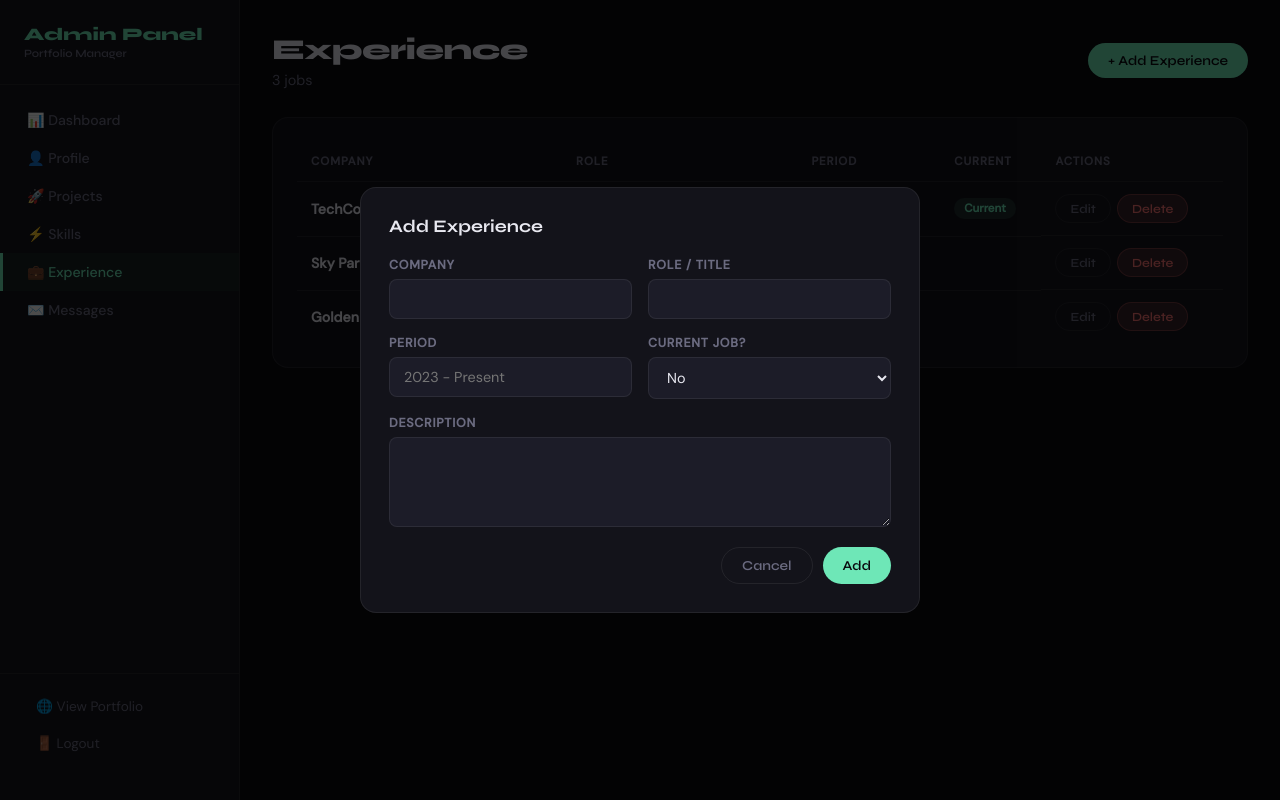
After one commit to azhaktheara-blip/portfolio, a Django app: page /dashboard/experience/ in a window 1280 px wide, after a click on "+ Add Experience". The commit adds this page. Run offline with Django 4.2, Linux system fonts and the light colour scheme; a user stored in the database is signed in.

Commit message:
Fix admin panel edit and delete

```diff
--- a/data/experience.csv
+++ b/data/experience.csv
@@ -1,4 +1,4 @@
 id,company,role,period,description,current
-1,TechCorp Inc.,Senior Full-Stack Developer,2022 - Present,"Lead developer for customer-facing web platform serving 500K+ users. Architected microservices migration reducing latency by 40%.",true
-2,StartupXYZ,Full-Stack Developer,2020 - 2022,"Built SaaS product from scratch with 3 co-founders. Launched MVP in 3 months, grew to 10K paying customers.",false
-3,Digital Agency Co.,Junior Web Developer,2019 - 2020,"Delivered 20+ client websites. Specialized in React frontends and WordPress custom development.",false
+1,TechCorp Inc.,Senior Full-Stack Developer,2022 - Present,Lead developer for customer-facing web platform serving 500K+ users. Architected microservices migration reducing latency by 40%.,true
+2,Sky Park Condotel & Residence,Guest Relation,2020 - 2022,"I enjoyed as guest relation, I been met a lot of strange people that I got a lot of ideas",false
+3,Golden Temple Hotel,Receptionist,2022-2025,I have been working in hospitality field for 3 years where I start learn how to speak english and improve communicate skill that help me gain more,false
--- /dev/null
+++ b/portfolio_app/templates/portfolio_app/admin_base.html
@@ -0,0 +1,85 @@
+<!DOCTYPE html>
+<html lang="en">
+<head>
+<meta charset="UTF-8">
+<meta name="viewport" content="width=device-width, initial-scale=1.0">
+<title>Admin - {% block title %}{% endblock %}</title>
+<link href="https://fonts.googleapis.com/css2?family=Syne:wght@600;700;800&family=DM+Sans:wght@400;500&display=swap" rel="stylesheet">
+<style>
+:root{--bg:#0a0a0f;--surface:#13131a;--surface2:#1c1c28;--border:rgba(255,255,255,0.07);--accent:#6ee7b7;--accent2:#a78bfa;--text:#e8e8f0;--muted:#6b6b80;--danger:#f87171;--font-head:"Syne",sans-serif;--font-body:"DM Sans",sans-serif}
+*,*::before,*::after{box-sizing:border-box;margin:0;padding:0}
+body{background:var(--bg);color:var(--text);font-family:var(--font-body);display:flex;min-height:100vh}
+a{color:inherit;text-decoration:none}
+.sidebar{width:240px;background:var(--surface);border-right:1px solid var(--border);display:flex;flex-direction:column;padding:24px 0;position:fixed;top:0;bottom:0;left:0}
+.sidebar-logo{font-family:var(--font-head);font-size:1.1rem;font-weight:800;color:var(--accent);padding:0 24px 24px;border-bottom:1px solid var(--border)}
+.sidebar-logo span{display:block;font-size:0.7rem;color:var(--muted);font-weight:400;margin-top:2px}
+.nav{padding:16px 0;flex:1}
+.nav-item{display:flex;align-items:center;gap:10px;padding:10px 24px;color:var(--muted);font-size:0.88rem;font-weight:500;transition:all 0.2s;border-left:3px solid transparent}
+.nav-item:hover,.nav-item.active{color:var(--accent);background:rgba(110,231,183,0.06);border-left-color:var(--accent)}
+.sidebar-footer{padding:16px 24px;border-top:1px solid var(--border)}
+.logout-btn{display:flex;align-items:center;gap:8px;color:var(--muted);font-size:0.85rem;padding:8px 12px;border-radius:8px;transition:all 0.2s;width:100%}
+.logout-btn:hover{color:var(--danger)}
+.main{margin-left:240px;flex:1;padding:32px}
+.page-header{margin-bottom:28px}
+.page-title{font-family:var(--font-head);font-size:1.8rem;font-weight:800;letter-spacing:-0.02em}
+.page-subtitle{color:var(--muted);font-size:0.9rem;margin-top:4px}
+.card{background:var(--surface);border:1px solid var(--border);border-radius:16px;padding:24px;margin-bottom:24px}
+.form-grid{display:grid;grid-template-columns:1fr 1fr;gap:16px}
+.form-group{display:flex;flex-direction:column;gap:6px}
+.form-group.full{grid-column:span 2}
+label{font-size:0.78rem;font-weight:600;color:var(--muted);letter-spacing:0.06em;text-transform:uppercase}
+input,textarea,select{background:var(--surface2);border:1px solid var(--border);border-radius:8px;padding:10px 14px;color:var(--text);font-family:var(--font-body);font-size:0.9rem;outline:none;transition:border-color 0.2s;width:100%}
+input:focus,textarea:focus,select:focus{border-color:var(--accent)}
+textarea{resize:vertical;min-height:90px}
+select option{background:var(--surface2)}
+.btn{display:inline-flex;align-items:center;gap:6px;padding:9px 20px;border-radius:100px;font-family:var(--font-head);font-weight:600;font-size:0.85rem;cursor:pointer;border:none;transition:all 0.2s}
+.btn-primary{background:var(--accent);color:#0a0a0f}
+.btn-primary:hover{opacity:0.9}
+.btn-danger{background:rgba(248,113,113,0.15);color:var(--danger);border:1px solid rgba(248,113,113,0.3)}
+.btn-ghost{background:transparent;color:var(--muted);border:1px solid var(--border)}
+.btn-ghost:hover{border-color:var(--accent);color:var(--accent)}
+.btn-sm{padding:6px 14px;font-size:0.78rem}
+table{width:100%;border-collapse:collapse}
+th,td{padding:12px 14px;text-align:left;border-bottom:1px solid var(--border);font-size:0.88rem}
+th{color:var(--muted);font-size:0.72rem;font-weight:600;letter-spacing:0.08em;text-transform:uppercase}
+tr:last-child td{border-bottom:none}
+tr:hover td{background:rgba(255,255,255,0.02)}
+.badge{display:inline-block;padding:3px 10px;border-radius:100px;font-size:0.72rem;font-weight:600}
+.badge-green{background:rgba(110,231,183,0.12);color:var(--accent)}
+.badge-purple{background:rgba(167,139,250,0.12);color:var(--accent2)}
+.alert{padding:12px 16px;border-radius:8px;font-size:0.88rem;margin-bottom:20px}
+.alert-success{background:rgba(110,231,183,0.1);border:1px solid rgba(110,231,183,0.3);color:var(--accent)}
+.alert-error{background:rgba(248,113,113,0.1);border:1px solid rgba(248,113,113,0.3);color:var(--danger)}
+.stats-grid{display:grid;grid-template-columns:repeat(4,1fr);gap:16px;margin-bottom:28px}
+.stat-card{background:var(--surface);border:1px solid var(--border);border-radius:16px;padding:20px 24px}
+.stat-val{font-family:var(--font-head);font-size:2rem;font-weight:800;color:var(--accent)}
+.stat-label{color:var(--muted);font-size:0.82rem;margin-top:4px}
+.modal-overlay{display:none;position:fixed;inset:0;background:rgba(0,0,0,0.7);z-index:1000;align-items:center;justify-content:center}
+.modal-overlay.open{display:flex}
+.modal{background:var(--surface);border:1px solid var(--border);border-radius:16px;padding:28px;width:90%;max-width:560px;max-height:90vh;overflow-y:auto}
+.modal-title{font-family:var(--font-head);font-size:1.1rem;font-weight:700;margin-bottom:20px}
+.modal-actions{display:flex;gap:10px;justify-content:flex-end;margin-top:20px}
+</style>
+</head>
+<body>
+<aside class="sidebar">
+  <div class="sidebar-logo">Admin Panel<span>Portfolio Manager</span></div>
+  <nav class="nav">
+    <a href="{% url 'admin_dashboard' %}" class="nav-item {% if request.resolver_match.url_name == 'admin_dashboard' %}active{% endif %}">📊 Dashboard</a>
+    <a href="{% url 'admin_profile' %}" class="nav-item {% if request.resolver_match.url_name == 'admin_profile' %}active{% endif %}">👤 Profile</a>
+    <a href="{% url 'admin_projects' %}" class="nav-item {% if request.resolver_match.url_name == 'admin_projects' %}active{% endif %}">🚀 Projects</a>
+    <a href="{% url 'admin_skills' %}" class="nav-item {% if request.resolver_match.url_name == 'admin_skills' %}active{% endif %}">⚡ Skills</a>
+    <a href="{% url 'admin_experience' %}" class="nav-item {% if request.resolver_match.url_name == 'admin_experience' %}active{% endif %}">💼 Experience</a>
+    <a href="{% url 'admin_messages' %}" class="nav-item {% if request.resolver_match.url_name == 'admin_messages' %}active{% endif %}">✉️ Messages</a>
+  </nav>
+  <div class="sidebar-footer">
+    <a href="/" class="logout-btn">🌐 View Portfolio</a>
+    <a href="{% url 'admin_logout' %}" class="logout-btn" style="margin-top:4px">🚪 Logout</a>
+  </div>
+</aside>
+<main class="main">
+  {% if messages %}{% for msg in messages %}<div class="alert {% if msg.tags == 'error' %}alert-error{% else %}alert-success{% endif %}">{{ msg }}</div>{% endfor %}{% endif %}
+  {% block content %}{% endblock %}
+</main>
+</body>
+</html>
--- /dev/null
+++ b/portfolio_app/templates/portfolio_app/admin_experience.html
@@ -0,0 +1,98 @@
+{% extends "portfolio_app/admin_base.html" %}
+{% block title %}Experience{% endblock %}
+{% block content %}
+<div class="page-header" style="display:flex;align-items:center;justify-content:space-between">
+  <div><h1 class="page-title">Experience</h1><p class="page-subtitle">{{ experience|length }} jobs</p></div>
+  <button class="btn btn-primary" onclick="document.getElementById('addModal').classList.add('open')">+ Add Experience</button>
+</div>
+<div class="card">
+  <table>
+    <thead><tr><th>Company</th><th>Role</th><th>Period</th><th>Current</th><th>Actions</th></tr></thead>
+    <tbody>
+    {% for e in experience %}
+    <tr>
+      <td><strong>{{ e.company }}</strong></td>
+      <td style="color:var(--accent2)">{{ e.role }}</td>
+      <td style="color:var(--muted)">{{ e.period }}</td>
+      <td>{% if e.current == "true" %}<span class="badge badge-green">Current</span>{% endif %}</td>
+      <td style="display:flex;gap:6px;align-items:center">
+        <button class="btn btn-ghost btn-sm" onclick="openEdit('{{ e.id }}','{{ e.company|escapejs }}','{{ e.role|escapejs }}','{{ e.period|escapejs }}','{{ e.description|escapejs }}','{{ e.current }}')">Edit</button>
+        <form method="POST" onsubmit="return confirm('Delete?')">
+          {% csrf_token %}
+          <input type="hidden" name="action" value="delete">
+          <input type="hidden" name="id" value="{{ e.id }}">
+          <button type="submit" class="btn btn-danger btn-sm">Delete</button>
+        </form>
+      </td>
+    </tr>
+    {% empty %}
+    <tr><td colspan="5" style="text-align:center;color:var(--muted);padding:32px">No experience yet.</td></tr>
+    {% endfor %}
+    </tbody>
+  </table>
+</div>
+
+<!-- Add Modal -->
+<div class="modal-overlay" id="addModal">
+  <div class="modal">
+    <div class="modal-title">Add Experience</div>
+    <form method="POST">
+      {% csrf_token %}
+      <input type="hidden" name="action" value="add">
+      <div class="form-grid">
+        <div class="form-group"><label>Company</label><input type="text" name="company" required></div>
+        <div class="form-group"><label>Role / Title</label><input type="text" name="role" required></div>
+        <div class="form-group"><label>Period</label><input type="text" name="period" placeholder="2023 - Present"></div>
+        <div class="form-group"><label>Current Job?</label>
+          <select name="current"><option value="false">No</option><option value="true">Yes</option></select>
+        </div>
+        <div class="form-group full"><label>Description</label><textarea name="description" rows="3"></textarea></div>
+      </div>
+      <div class="modal-actions">
+        <button type="button" class="btn btn-ghost" onclick="document.getElementById('addModal').classList.remove('open')">Cancel</button>
+        <button type="submit" class="btn btn-primary">Add</button>
+      </div>
+    </form>
+  </div>
+</div>
+
+<!-- Edit Modal -->
+<div class="modal-overlay" id="editModal">
+  <div class="modal">
+    <div class="modal-title">Edit Experience</div>
+    <form method="POST">
+      {% csrf_token %}
+      <input type="hidden" name="action" value="edit">
+      <input type="hidden" name="id" id="eId">
+      <div class="form-grid">
+        <div class="form-group"><label>Company</label><input type="text" name="company" id="eCompany" required></div>
+        <div class="form-group"><label>Role</label><input type="text" name="role" id="eRole"></div>
+        <div class="form-group"><label>Period</label><input type="text" name="period" id="ePeriod"></div>
+        <div class="form-group"><label>Current?</label>
+          <select name="current" id="eCurrent"><option value="false">No</option><option value="true">Yes</option></select>
+        </div>
+        <div class="form-group full"><label>Description</label><textarea name="description" id="eDesc" rows="3"></textarea></div>
+      </div>
+      <div class="modal-actions">
+        <button type="button" class="btn btn-ghost" onclick="document.getElementById('editModal').classList.remove('open')">Cancel</button>
+        <button type="submit" class="btn btn-primary">Save Changes</button>
+      </div>
+    </form>
+  </div>
+</div>
+
+<script>
+function openEdit(id, company, role, period, desc, current) {
+  document.getElementById('eId').value = id;
+  document.getElementById('eCompany').value = company;
+  document.getElementById('eRole').value = role;
+  document.getElementById('ePeriod').value = period;
+  document.getElementById('eDesc').value = desc;
+  document.getElementById('eCurrent').value = current;
+  document.getElementById('editModal').classList.add('open');
+}
+document.querySelectorAll('.modal-overlay').forEach(o => {
+  o.addEventListener('click', e => { if (e.target === o) o.classList.remove('open'); });
+});
+</script>
+{% endblock %}
--- a/portfolio_app/urls.py
+++ b/portfolio_app/urls.py
@@ -1,7 +1,15 @@
 from django.urls import path
 from . import views
+
 urlpatterns = [
     path('', views.index, name='index'),
     path('contact/', views.contact, name='contact'),
-    path('admin-messages/', views.admin_messages, name='admin_messages'),
+    path('admin-login/', views.admin_login, name='admin_login'),
+    path('admin-logout/', views.admin_logout, name='admin_logout'),
+    path('dashboard/', views.admin_dashboard, name='admin_dashboard'),
+    path('dashboard/profile/', views.admin_profile, name='admin_profile'),
+    path('dashboard/projects/', views.admin_projects, name='admin_projects'),
+    path('dashboard/skills/', views.admin_skills, name='admin_skills'),
+    path('dashboard/experience/', views.admin_experience, name='admin_experience'),
+    path('dashboard/messages/', views.admin_messages_view, name='admin_messages'),
 ]
--- a/portfolio_app/views.py
+++ b/portfolio_app/views.py
@@ -1,7 +1,11 @@
-from django.shortcuts import render
+from django.shortcuts import render, redirect
 from django.http import JsonResponse
 from django.views.decorators.http import require_POST
+from django.contrib.auth import authenticate, login, logout
+from django.contrib.auth.decorators import login_required
+from django.contrib import messages
 from . import csv_db
+
 
 def index(request):
     return render(request, 'portfolio_app/index.html', {
@@ -22,5 +26,170 @@ def contact(request):
     csv_db.save_message(name, email, subject, body)
     return JsonResponse({'ok': True, 'message': "Message received! I'll get back to you soon."})
 
-def admin_messages(request):
+def admin_login(request):
+    if request.user.is_authenticated:
+        return redirect('admin_dashboard')
+    if request.method == 'POST':
+        user = authenticate(request,
+                            username=request.POST.get('username'),
+                            password=request.POST.get('password'))
+        if user:
+            login(request, user)
+            return redirect('admin_dashboard')
+        messages.error(request, 'Invalid username or password.')
+    return render(request, 'portfolio_app/admin_login.html')
+
+def admin_logout(request):
+    logout(request)
+    return redirect('admin_login')
+
+@login_required(login_url='/admin-login/')
+def admin_dashboard(request):
+    return render(request, 'portfolio_app/admin_dashboard.html', {
+        'profile':    csv_db.get_profile(),
+        'projects':   csv_db.get_projects(),
+        'skills':     csv_db.get_skills(),
+        'experience': csv_db.get_experience(),
+        'messages':   csv_db.get_messages(),
+    })
+
+@login_required(login_url='/admin-login/')
+def admin_profile(request):
+    if request.method == 'POST':
+        csv_db.save_profile({
+            'name':     request.POST.get('name', ''),
+            'title':    request.POST.get('title', ''),
+            'tagline':  request.POST.get('tagline', ''),
+            'bio':      request.POST.get('bio', ''),
+            'email':    request.POST.get('email', ''),
+            'phone':    request.POST.get('phone', ''),
+            'location': request.POST.get('location', ''),
+            'github':   request.POST.get('github', ''),
+            'linkedin': request.POST.get('linkedin', ''),
+            'twitter':  request.POST.get('twitter', ''),
+            'avatar':   request.POST.get('avatar', ''),
+        })
+        messages.success(request, 'Profile updated successfully!')
+        return redirect('admin_profile')
+    return render(request, 'portfolio_app/admin_profile.html', {'profile': csv_db.get_profile()})
+
+@login_required(login_url='/admin-login/')
+def admin_projects(request):
+    if request.method == 'POST':
+        action = request.POST.get('action')
+        projects = csv_db.get_projects()
+        if action == 'add':
+            new_id = str(max([int(p['id']) for p in projects], default=0) + 1)
+            projects.append({
+                'id': new_id,
+                'title': request.POST.get('title', ''),
+                'description': request.POST.get('description', ''),
+                'tech': request.POST.get('tech', ''),
+                'demo_url': request.POST.get('demo_url', ''),
+                'github_url': request.POST.get('github_url', ''),
+                'image': '',
+                'featured': request.POST.get('featured', 'false'),
+                'category': request.POST.get('category', 'Web'),
+            })
+            csv_db.write_projects(projects)
+            messages.success(request, 'Project added!')
+        elif action == 'delete':
+            pid = request.POST.get('id')
+            projects = [p for p in projects if p['id'] != pid]
+            csv_db.write_projects(projects)
+            messages.success(request, 'Project deleted!')
+        elif action == 'edit':
+            pid = request.POST.get('id')
+            for p in projects:
+                if p['id'] == pid:
+                    p['title'] = request.POST.get('title', '')
+                    p['description'] = request.POST.get('description', '')
+                    p['tech'] = request.POST.get('tech', '')
+                    p['demo_url'] = request.POST.get('demo_url', '')
+                    p['github_url'] = request.POST.get('github_url', '')
+                    p['featured'] = request.POST.get('featured', 'false')
+                    p['category'] = request.POST.get('category', 'Web')
+            csv_db.write_projects(projects)
+            messages.success(request, 'Project updated!')
+        return redirect('admin_projects')
+    return render(request, 'portfolio_app/admin_projects.html', {'projects': csv_db.get_projects()})
+
+@login_required(login_url='/admin-login/')
+def admin_skills(request):
+    if request.method == 'POST':
+        action = request.POST.get('action')
+        skills = csv_db.get_skills()
+        if action == 'add':
+            skills.append({
+                'name': request.POST.get('name', ''),
+                'level': request.POST.get('level', '80'),
+                'category': request.POST.get('category', 'Other'),
+                'icon': request.POST.get('icon', '⚡'),
+            })
+            csv_db.write_skills(skills)
+            messages.success(request, 'Skill added!')
+        elif action == 'delete':
+            name = request.POST.get('name')
+            skills = [s for s in skills if s['name'] != name]
+            csv_db.write_skills(skills)
+            messages.success(request, 'Skill deleted!')
+        elif action == 'edit':
+            name = request.POST.get('original_name')
+            for s in skills:
+                if s['name'] == name:
+                    s['name'] = request.POST.get('name', '')
+                    s['level'] = request.POST.get('level', '80')
+                    s['category'] = request.POST.get('category', '')
+                    s['icon'] = request.POST.get('icon', '')
+            csv_db.write_skills(skills)
+            messages.success(request, 'Skill updated!')
+        return redirect('admin_skills')
+    return render(request, 'portfolio_app/admin_skills.html', {'skills': csv_db.get_skills()})
+
+@login_required(login_url='/admin-login/')
+def admin_experience(request):
+    if request.method == 'POST':
+        action = request.POST.get('action')
+        experience = csv_db.get_experience()
+        if action == 'add':
+            new_id = str(max([int(e['id']) for e in experience], default=0) + 1)
+            experience.append({
+                'id': new_id,
+                'company': request.POST.get('company', ''),
+                'role': request.POST.get('role', ''),
+                'period': request.POST.get('period', ''),
+                'description': request.POST.get('description', ''),
+                'current': request.POST.get('current', 'false'),
+            })
+            csv_db.write_experience(experience)
+            messages.success(request, 'Experience added!')
+        elif action == 'delete':
+            eid = request.POST.get('id')
+            experience = [e for e in experience if e['id'] != eid]
+            csv_db.write_experience(experience)
+            messages.success(request, 'Experience deleted!')
+        elif action == 'edit':
+            eid = request.POST.get('id')
+            for e in experience:
+                if e['id'] == eid:
+                    e['company'] = request.POST.get('company', '')
+                    e['role'] = request.POST.get('role', '')
+                    e['period'] = request.POST.get('period', '')
+                    e['description'] = request.POST.get('description', '')
+                    e['current'] = request.POST.get('current', 'false')
+            csv_db.write_experience(experience)
+            messages.success(request, 'Experience updated!')
+        return redirect('admin_experience')
+    return render(request, 'portfolio_app/admin_experience.html', {'experience': csv_db.get_experience()})
+
+@login_required(login_url='/admin-login/')
+def admin_messages_view(request):
+    if request.method == 'POST' and request.POST.get('action') == 'delete':
+        idx = int(request.POST.get('index', -1))
+        msgs = csv_db.get_messages()
+        if 0 <= idx < len(msgs):
+            msgs.pop(idx)
+            csv_db.write_messages(msgs)
+            messages.success(request, 'Message deleted!')
+        return redirect('admin_messages')
     return render(request, 'portfolio_app/admin_messages.html', {'messages': csv_db.get_messages()})
```
Also changed, not shown: portfolio_app/csv_db.py (+24 -0 lines), portfolio_app/management/commands/create_admin.py (added, +14 -0 lines), portfolio_app/templates/portfolio_app/admin_dashboard.html (added, +38 -0 lines), portfolio_app/templates/portfolio_app/admin_login.html (added, +42 -0 lines), portfolio_app/templates/portfolio_app/admin_messages.html (+19 -31 lines), portfolio_app/templates/portfolio_app/admin_profile.html (added, +29 -0 lines), portfolio_app/templates/portfolio_app/admin_projects.html (added, +70 -0 lines), portfolio_app/templates/portfolio_app/admin_skills.html (added, +108 -0 lines), db.sqlite3, portfolio_app/management/__init__.py (added).
